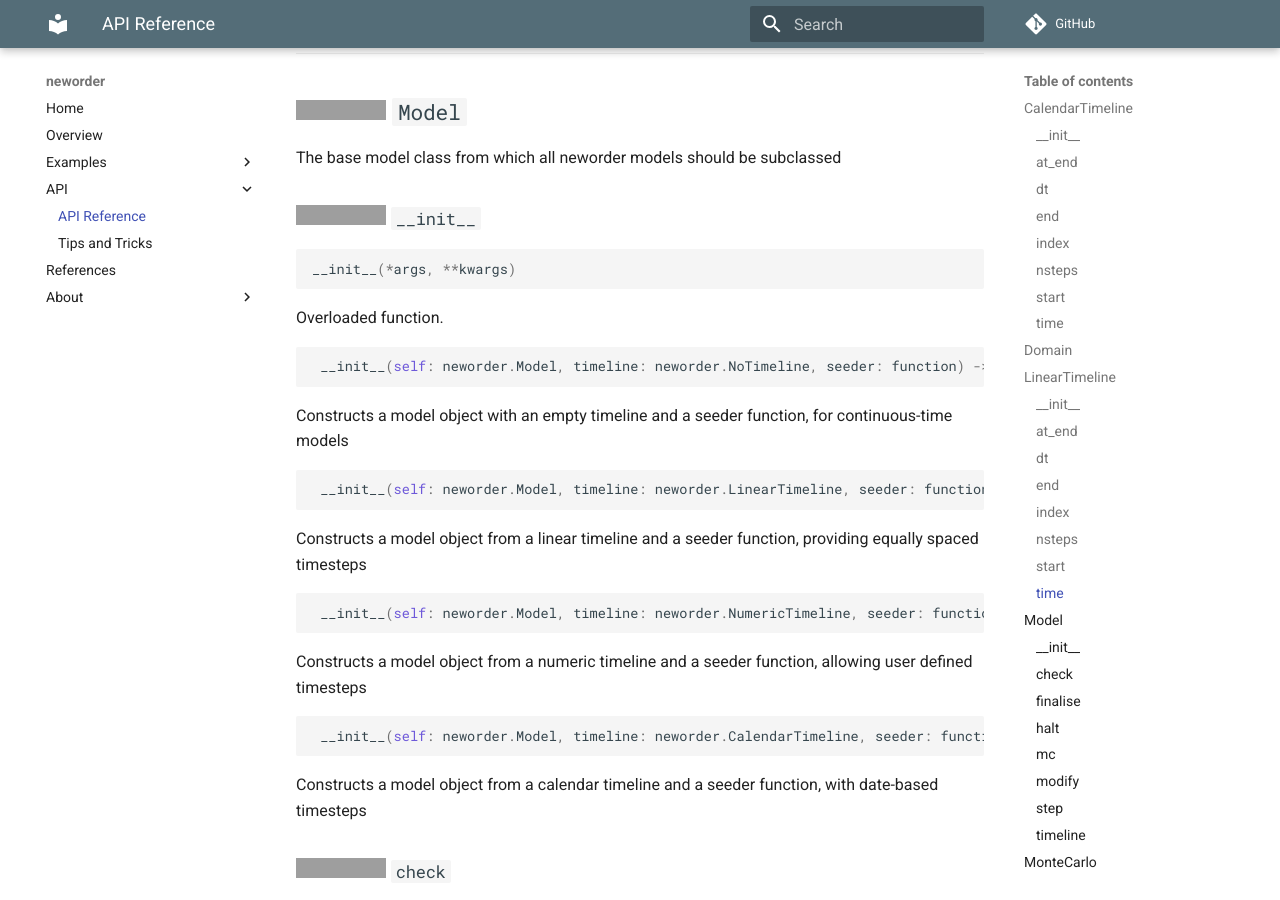
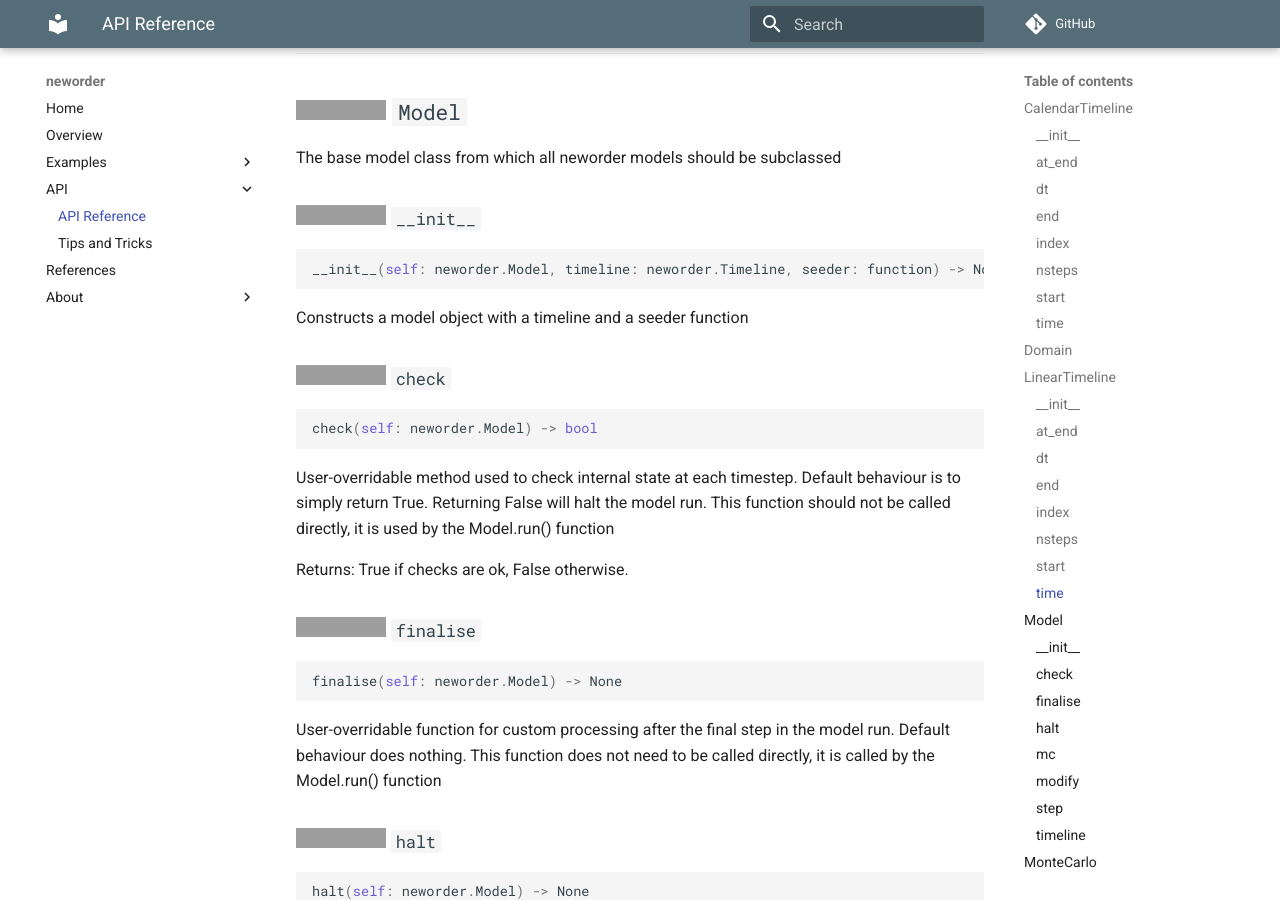
Before and after one commit to virgesmith/neworder, an MkDocs documentation site: the page built from docs/api.md, in a window 1280 px wide and 900 px high, scrolled down 3653 px. Built offline with MkDocs 1.6.1 and Material for MkDocs 9.7.7, drawn with Linux system fonts in a browser that asks for light colours; comment, search, counter and statistics services are not loaded; some of the changed text lies outside the part shown; grey boxes are pictures that could not be loaded.

Commit message:
update docs

````diff
--- a/docs/api.md
+++ b/docs/api.md
@@ -106,7 +106,7 @@ Returns the time of the current step in the timeline
 ## ![class](https://img.shields.io/badge/-class-darkgreen) `Domain`
 
 
-Base class for spatial domains
+Base class for spatial domains.
 
 ---
 
@@ -219,40 +219,11 @@ The base model class from which all neworder models should be subclassed
 ### ![instance method](https://img.shields.io/badge/-instance method-orange) `__init__`
 
 ```python
-__init__(*args, **kwargs)
-```
-Overloaded function.
-
-```python
- __init__(self: neworder.Model, timeline: neworder.NoTimeline, seeder: function) -> None
+__init__(self: neworder.Model, timeline: neworder.Timeline, seeder: function) -> None
 ```
 
 
-Constructs a model object with an empty timeline and a seeder function, for continuous-time models
-
-
-```python
- __init__(self: neworder.Model, timeline: neworder.LinearTimeline, seeder: function) -> None
-```
-
-
-Constructs a model object from a linear timeline and a seeder function, providing equally spaced timesteps
-
-
-```python
- __init__(self: neworder.Model, timeline: neworder.NumericTimeline, seeder: function) -> None
-```
-
-
-Constructs a model object from a numeric timeline and a seeder function, allowing user defined timesteps
-
-
-```python
- __init__(self: neworder.Model, timeline: neworder.CalendarTimeline, seeder: function) -> None
-```
-
-
-Constructs a model object from a calendar timeline and a seeder function, with date-based timesteps
+Constructs a model object with a timeline and a seeder function
 
 
 ### ![instance method](https://img.shields.io/badge/-instance method-orange) `check`
````
Also changed, not shown: other parts of docs/api.md (+19 -3 lines), 4 other files.
